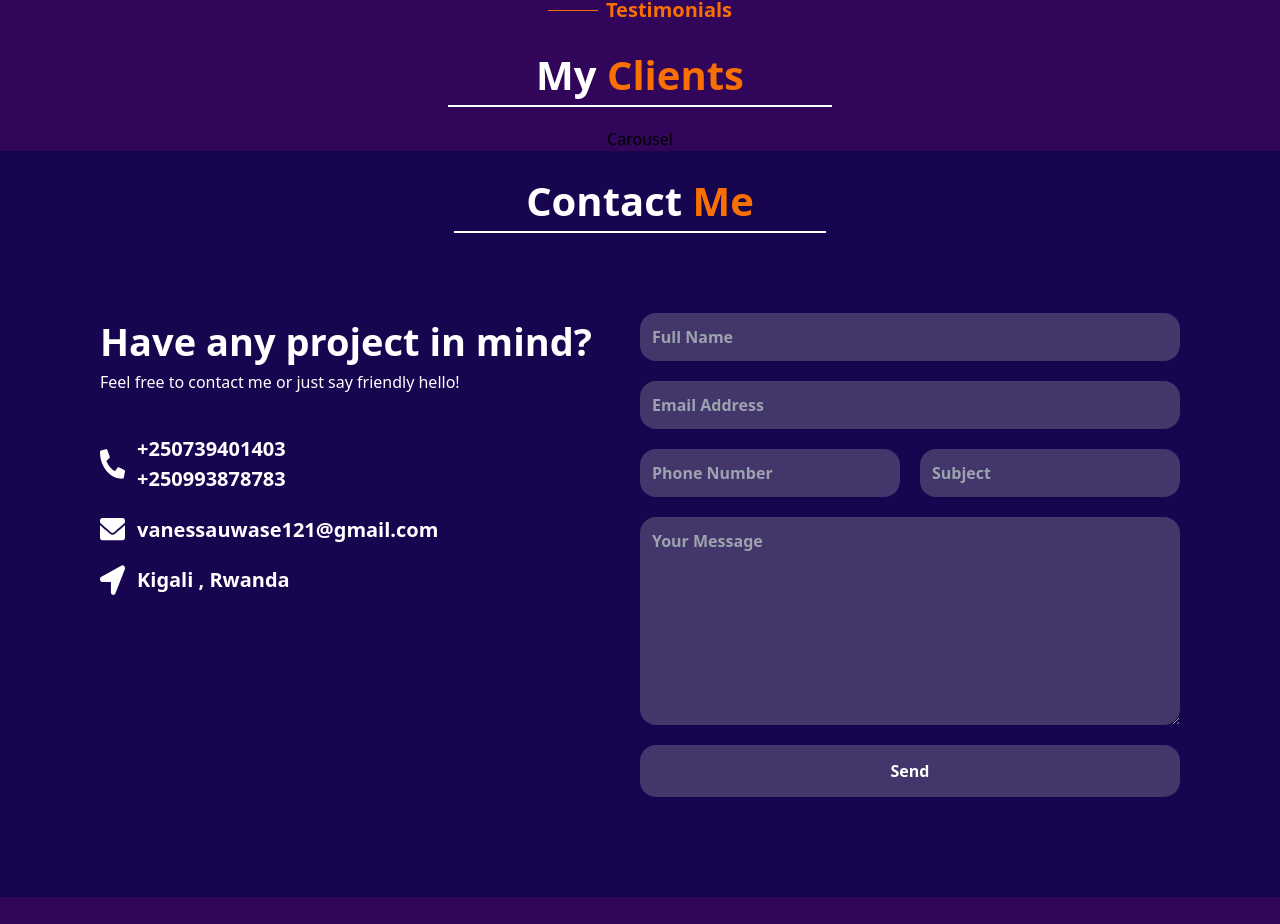
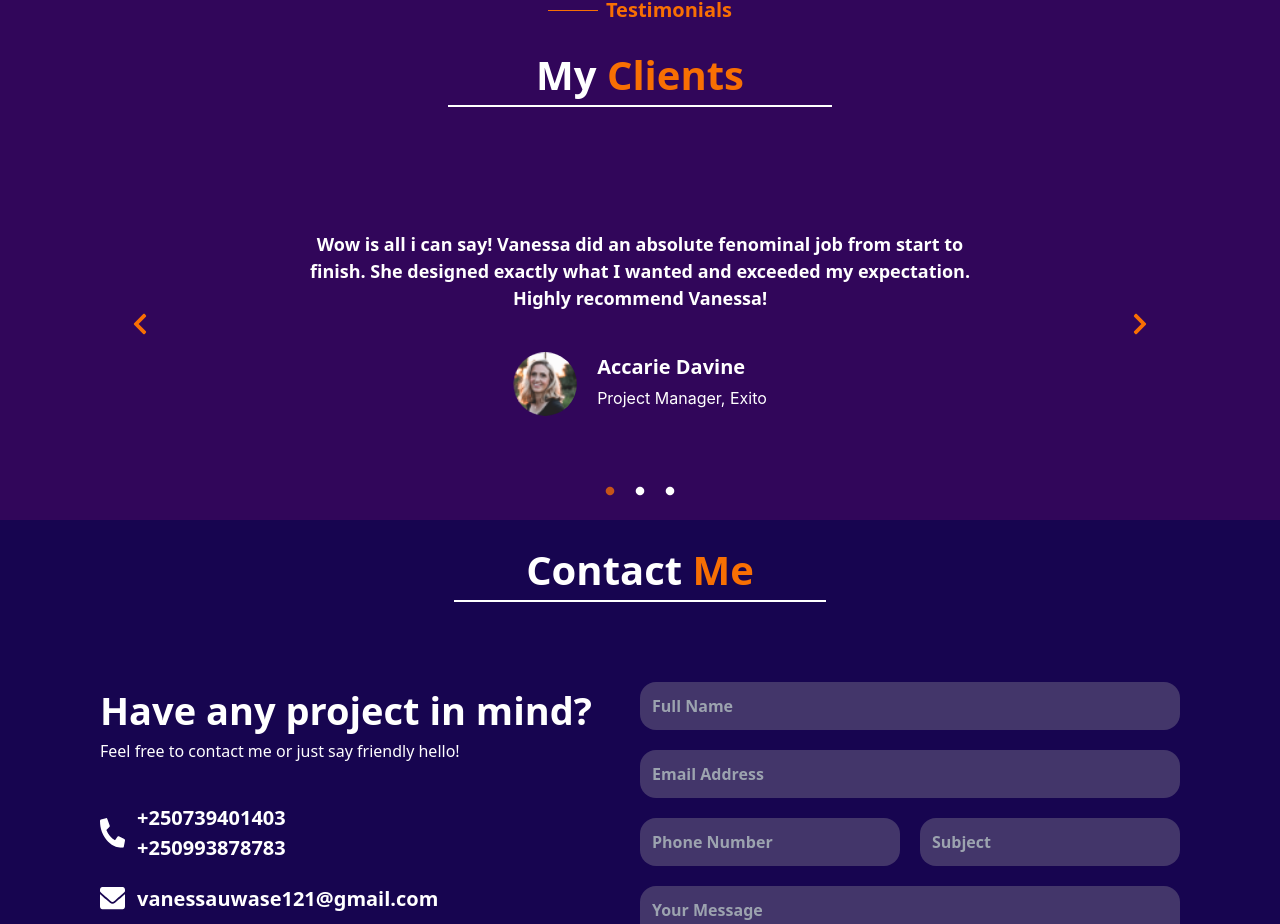
Before and after one commit to RUKUNDO-Prince/vanessa-portfolio, a React (Vite) app: page / in a window 1280 px wide. Shown: the part 4540-5464 px from the top of the page. Built offline with nearby package versions, Linux system fonts and the light colour scheme.

Commit message:
finished the clients carousel

```diff
--- a/package.json
+++ b/package.json
@@ -12,7 +12,9 @@
   "dependencies": {
     "react": "^18.3.1",
     "react-dom": "^18.3.1",
-    "react-icons": "^5.3.0"
+    "react-icons": "^5.3.0",
+    "react-slick": "^0.30.2",
+    "slick-carousel": "^1.8.1"
   },
   "devDependencies": {
     "@eslint/js": "^9.9.0",
--- /dev/null
+++ b/src/App.css
@@ -0,0 +1,18 @@
+/* Carousel.css */
+.slick-dots {
+  bottom: -30px; /* Adjust this value if you want to change the position of the dots */
+}
+
+.slick-dots li {
+  margin: 0 5px; /* Adjust space between dots */
+}
+
+.slick-dots li button:before {
+  font-size: 10px; /* Size of the dots */
+  color: white; /* Default dot color */
+  opacity: 1; /* Ensure the color is visible */
+}
+
+.slick-dots li.slick-active button:before {
+    color: #F86F03; /* Example primary color */
+  }
--- a/src/App.jsx
+++ b/src/App.jsx
@@ -1,5 +1,6 @@
 import React from 'react'
 import { About, Clients, Contact, Footer, Hero, Navbar, Projects, Services, Skills } from './components'
+import './App.css'
 
 const App = () => {
   return (
--- a/src/components/Carousel.jsx
+++ b/src/components/Carousel.jsx
@@ -1,8 +1,62 @@
 import React from 'react'
+import Slider from 'react-slick'
+import "slick-carousel/slick/slick.css";
+import "slick-carousel/slick/slick-theme.css";
+import { FaChevronLeft, FaChevronRight } from 'react-icons/fa';
+import { carouselData } from '../constants/data';
+
+const NextArrow = ({ onClick }) => (
+  <div className='absolute top-1/2 right-0 transform -translate-y-1/2 cursor-pointer text-primary' onClick={onClick}>
+    <FaChevronRight size={24} />
+  </div>
+);
+
+const PrevArrow = ({ onClick }) => (
+  <div className='absolute top-1/2 left-0 transform -translate-y-1/2 cursor-pointer text-primary' onClick={onClick}>
+    <FaChevronLeft size={24} />
+  </div>
+);
 
 const Carousel = () => {
+  const settings = {
+    dots: true,
+    infinite: true,
+    speed: 500,
+    slidesToShow: 1,
+    slidesToScroll: 1,
+    autoplay: true,
+    autoplaySpeed: 2000,
+    nextArrow: <NextArrow />,
+    prevArrow: <PrevArrow />,
+    responsive: [
+      {
+        breakpoint: 768,
+        settings: {
+          arrows: false,
+        }
+      }
+    ]
+  };
+
   return (
-    <div>Carousel</div>
+    <div className='relative w-full max-w-5xl m-12'>
+      <Slider {...settings}>
+        {carouselData.map((item) => (
+          <div key={item.index} className='flex flex-col lg:p-10 text-white'>
+            <div className='lg:w-[70%] w-full p-5 lg:p-0 m-auto'>
+              <p className='mt-4 text-center lg:text-[1.125em] text-[1em] font-semibold font-exo2'>{item.desc}</p>
+              <div className='flex items-start justify-center gap-5 mt-10'>
+                <img src={item.img} alt={item.name} className='w-16 h-16 rounded-full object-cover mb-4' />
+                <div className='flex flex-col justify-start gap-1'>
+                  <p className='text-[1.25em] font-exo2 font-semibold'>{item.name}</p>
+                  <p className='font-inter'>{item.position}</p>
+                </div>
+              </div>
+            </div>
+          </div>
+        ))}
+      </Slider>
+    </div>
   )
 }
 
```
Also changed, not shown: 1 other file (tests, documents, lock files or other folders).
